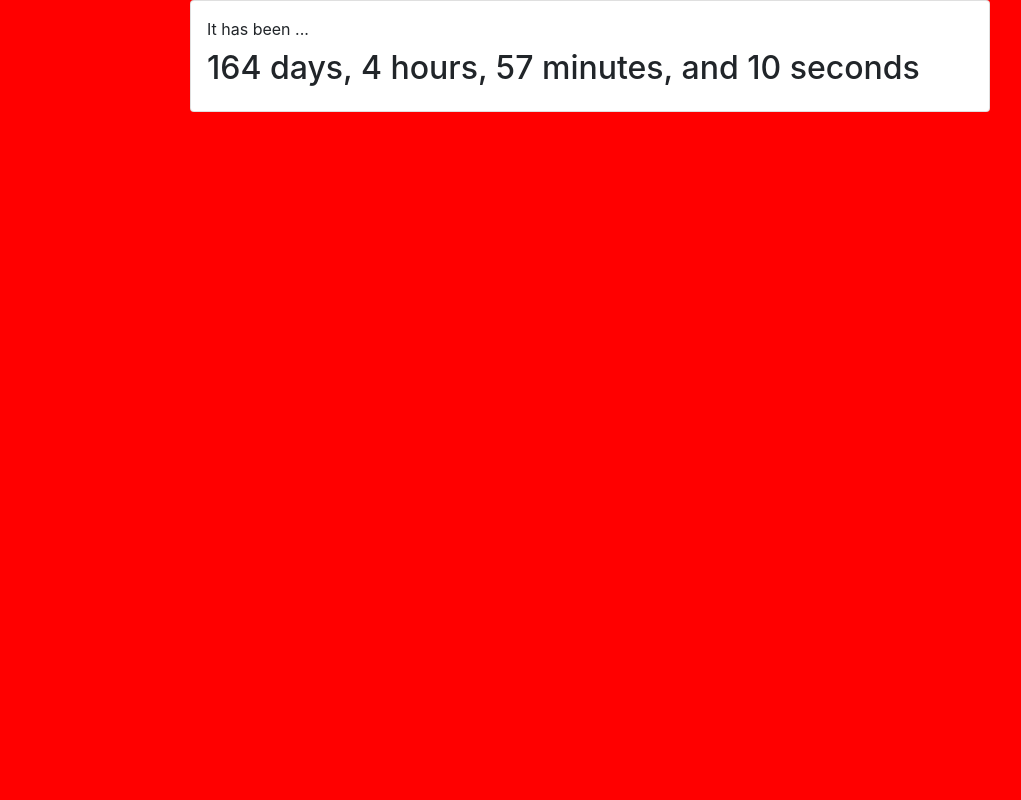
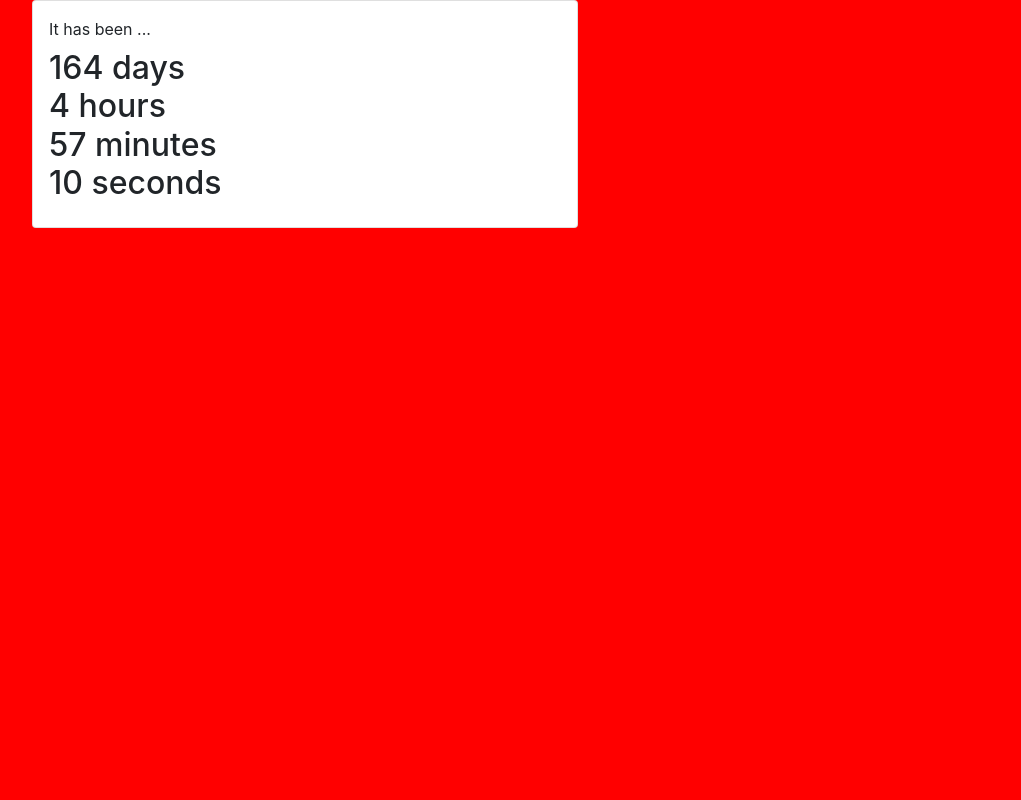
Before and after one commit to sonmac1203/birthday-app, a React (Create React App) app in the folder frontend/: page / in a window 1280 px wide. Shown: the top 800 px of the page, without its empty margins (50-1071 px from the left). Built offline with nearby package versions, Linux system fonts and the light colour scheme; no server answers.

Commit message:
Added pinned note to timer (banner)

```diff
--- a/frontend/src/components/Timer.js
+++ b/frontend/src/components/Timer.js
@@ -1,11 +1,25 @@
 import React, { useEffect, useState } from 'react';
+import { Row, Col, Container, Card, Button } from 'react-bootstrap';
+import FlipNumbers from 'react-flip-numbers';
+import axios from 'axios';
 
 const Timer = ({ startingDate }) => {
   const [time, setTime] = useState(
     () => Math.floor(new Date().getTime() / 1000) - startingDate
   );
+  const [pinnedNote, setPinnedNote] = useState(null);
 
   useEffect(() => {
+    (async () => {
+      const response = await axios.get('http://localhost:3001/notes');
+      for (const note of response.data) {
+        if (note.pinned) {
+          setPinnedNote(note);
+          break;
+        }
+      }
+    })();
+
     const intervalId = setInterval(() => {
       setTime(Math.floor(new Date().getTime() / 1000) - startingDate);
     }, 1000);
@@ -14,9 +28,25 @@ const Timer = ({ startingDate }) => {
     };
   }, [startingDate]);
   return (
-    <div className='App'>
-      <TimerBox time={time} />
-    </div>
+    <section id='timer'>
+      <Container>
+        <TimerBox time={time} />
+        {pinnedNote && (
+          <Row>
+            <Col md='3'>
+              <Card>
+                <Card.Body>
+                  <Card.Subtitle className='mb-2 text-muted'>
+                    {pinnedNote.date}
+                  </Card.Subtitle>
+                  <Card.Text>{pinnedNote.description}</Card.Text>
+                </Card.Body>
+              </Card>
+            </Col>
+          </Row>
+        )}
+      </Container>
+    </section>
   );
 };
 
@@ -27,23 +57,26 @@ const TimerBox = ({ time }) => {
   var s = Math.floor(time % 60);
 
   return (
-    <section id='timer'>
-      <div className='d-flex justify-content-center'>
-        <div className='card' style={{ width: '800px' }}>
+    <Row>
+      <Col md='6'>
+        <div className='card'>
           <div className='card-body'>
             <div className='card-title'>It has been ...</div>
             <div className='card-text'>
               <h2>
-                {d} days, {h}
-                {h <= 1 ? ' hour' : ' hours'}, {m}
-                {m <= 1 ? ' minute' : ' minutes'}, and {s}
+                {d} days <br />
+                {h}
+                {h <= 1 ? ' hour' : ' hours'} <br />
+                {m}
+                {m <= 1 ? ' minute' : ' minutes'} <br />
+                {s}
                 {s <= 1 ? ' second' : ' seconds'}
               </h2>
             </div>
           </div>
         </div>
-      </div>
-    </section>
+      </Col>
+    </Row>
   );
 };
 
```
